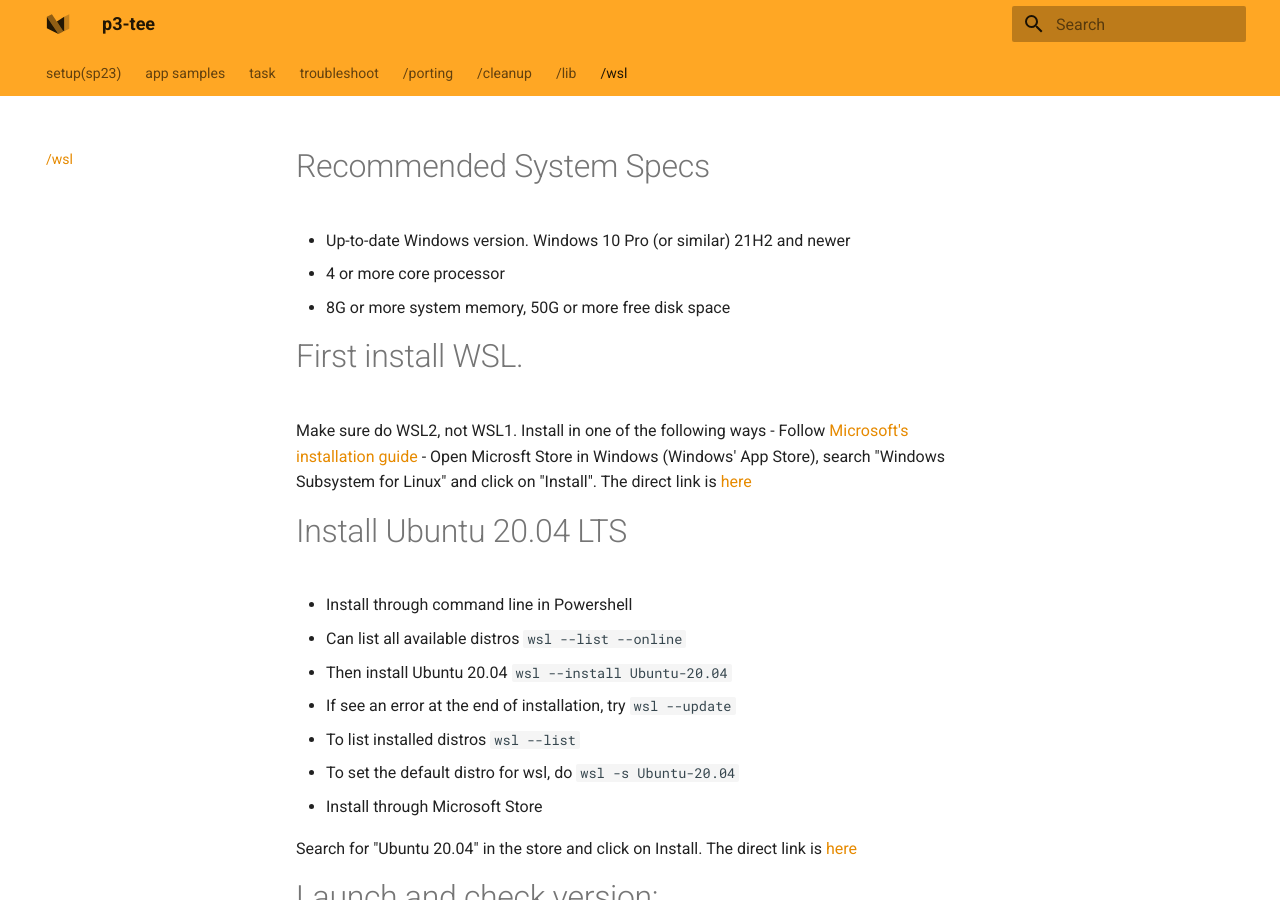
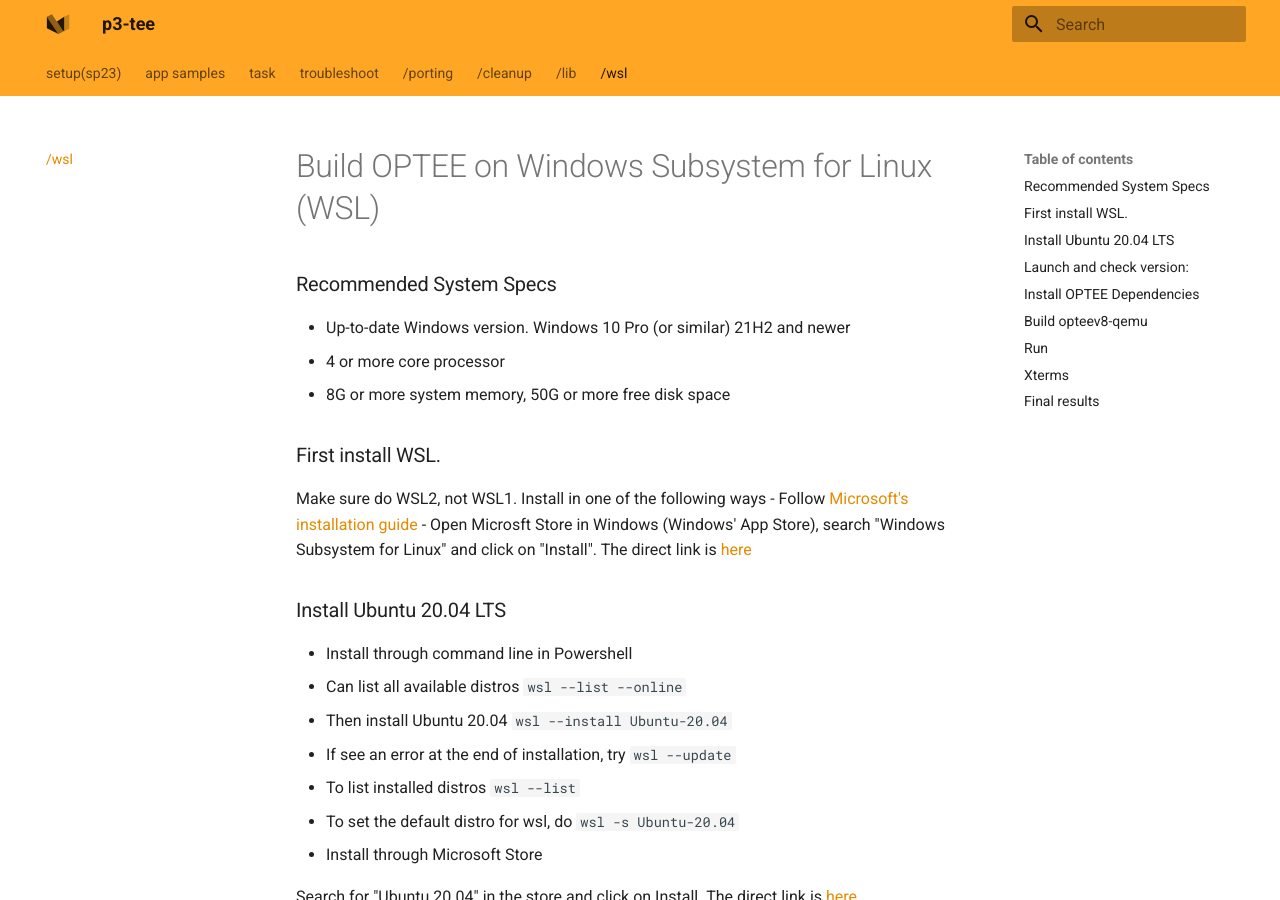
Before and after one commit to fxlin/p3-tee, an MkDocs documentation site: the page built from docs/wsl-ubuntu-howto.md, in a window 1280 px wide and 900 px high. Built offline with MkDocs 1.6.1 and Material for MkDocs 9.7.7, drawn with Linux system fonts in a browser that asks for light colours.

Commit message:
Update wsl-ubuntu-howto.md

````diff
--- a/docs/wsl-ubuntu-howto.md
+++ b/docs/wsl-ubuntu-howto.md
@@ -1,14 +1,16 @@
-# Recommended System Specs
+# Build OPTEE on Windows Subsystem for Linux (WSL)
+
+### Recommended System Specs
 - Up-to-date Windows version. Windows 10 Pro (or similar) 21H2 and newer
 - 4 or more core processor
 - 8G or more system memory, 50G or more free disk space
 
-# First install WSL.
+### First install WSL.
 Make sure do WSL2, not WSL1. Install in one of the following ways
 - Follow [Microsoft's installation guide](https://learn.microsoft.com/en-us/windows/wsl/install)
 - Open Microsft Store in Windows (Windows' App Store), search "Windows Subsystem for Linux" and click on "Install". The direct link is [here](https://www.microsoft.com/store/productId/9P9TQF7MRM4R)
 
-# Install Ubuntu 20.04 LTS
+### Install Ubuntu 20.04 LTS
 - Install through command line in Powershell
   - Can list all available distros
     ```
@@ -35,7 +37,7 @@
 
   Search for "Ubuntu 20.04" in the store and click on Install. The direct link is [here](https://www.microsoft.com/store/productId/9MTTCL66CPXJ)
 
-# Launch and check version:
+### Launch and check version:
 ```
 bash
 
@@ -48,7 +50,7 @@
 Codename:       focal
 
 ```
-# Install OPTEE Dependencies
+### Install OPTEE Dependencies
 Install all the softwares listed on [OPTEE doc](https://optee.readthedocs.io/en/latest/building/prerequisites.html), in the tab corresponding to Ubuntu 20.04. Run the following two commands on WSL Ubuntu terminal.
 ```
 $ sudo apt update
@@ -100,11 +102,11 @@
 ```
 An important thing here is that after installing the softwares, the name `python` should be recognized as `python2`. Manually install `python2` may be needed.
 
-## Build opteev8-qemu
+### Build opteev8-qemu
 
 As usual... Check [troubleshoot](issues.md) if needed.
 
-## Run
+### Run
 
 ### Xterms
 x11 apps (graphics) should work out of box on WSL2+Win10. You shouldn't need any extra packages such as x11 servers (Xming etc). To test it, do
@@ -129,7 +131,7 @@
 make run-only QEMU_VIRTFS_ENABLE=y QEMU_VIRTFS_HOST_DIR=`readlink -f shared_folder`
 ```
 
-## Final results
+### Final results
 Screenshot 1 (Zhiming Xu)
 ![](tee-on-wsl-xterms.gif)
 
````
